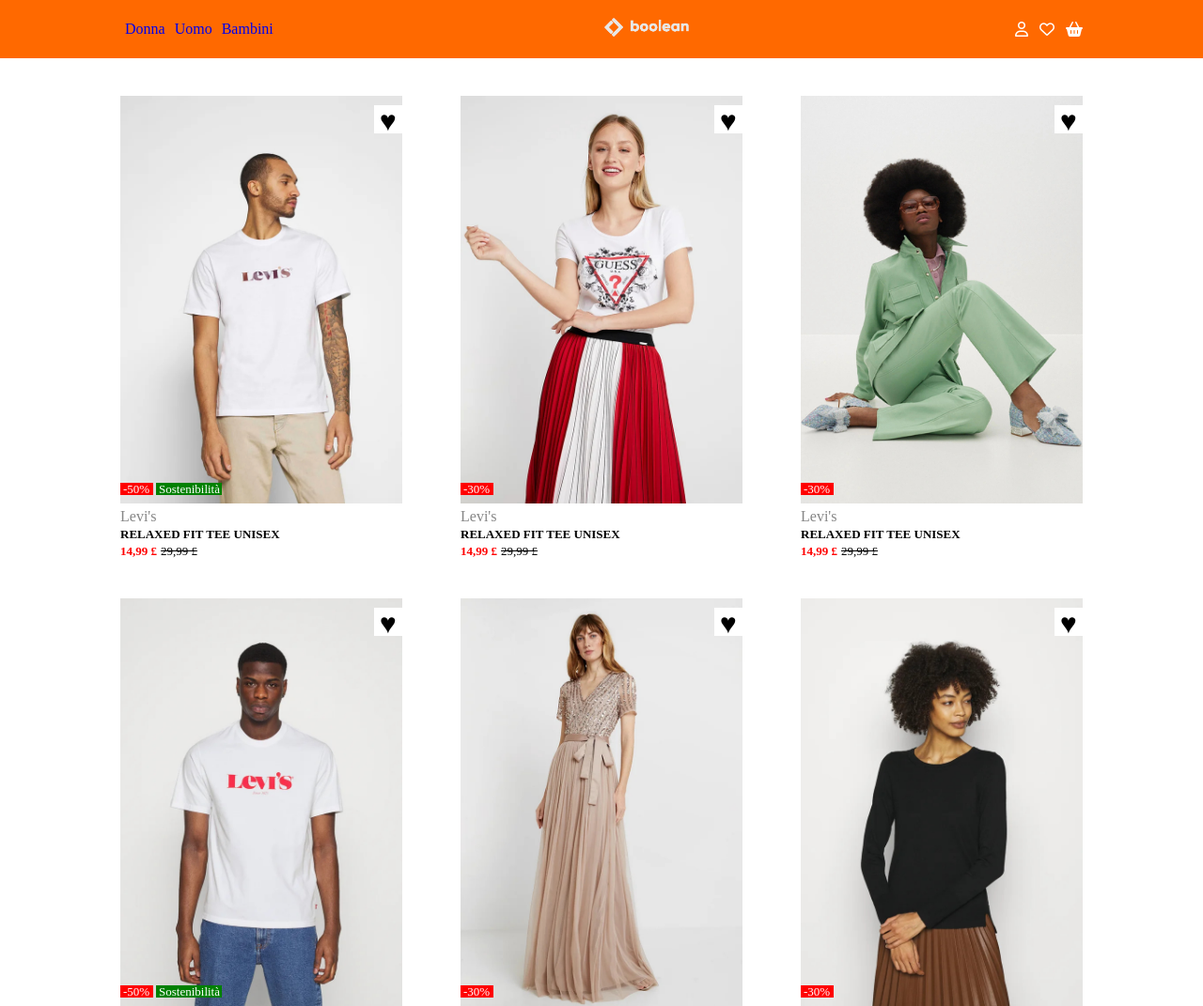
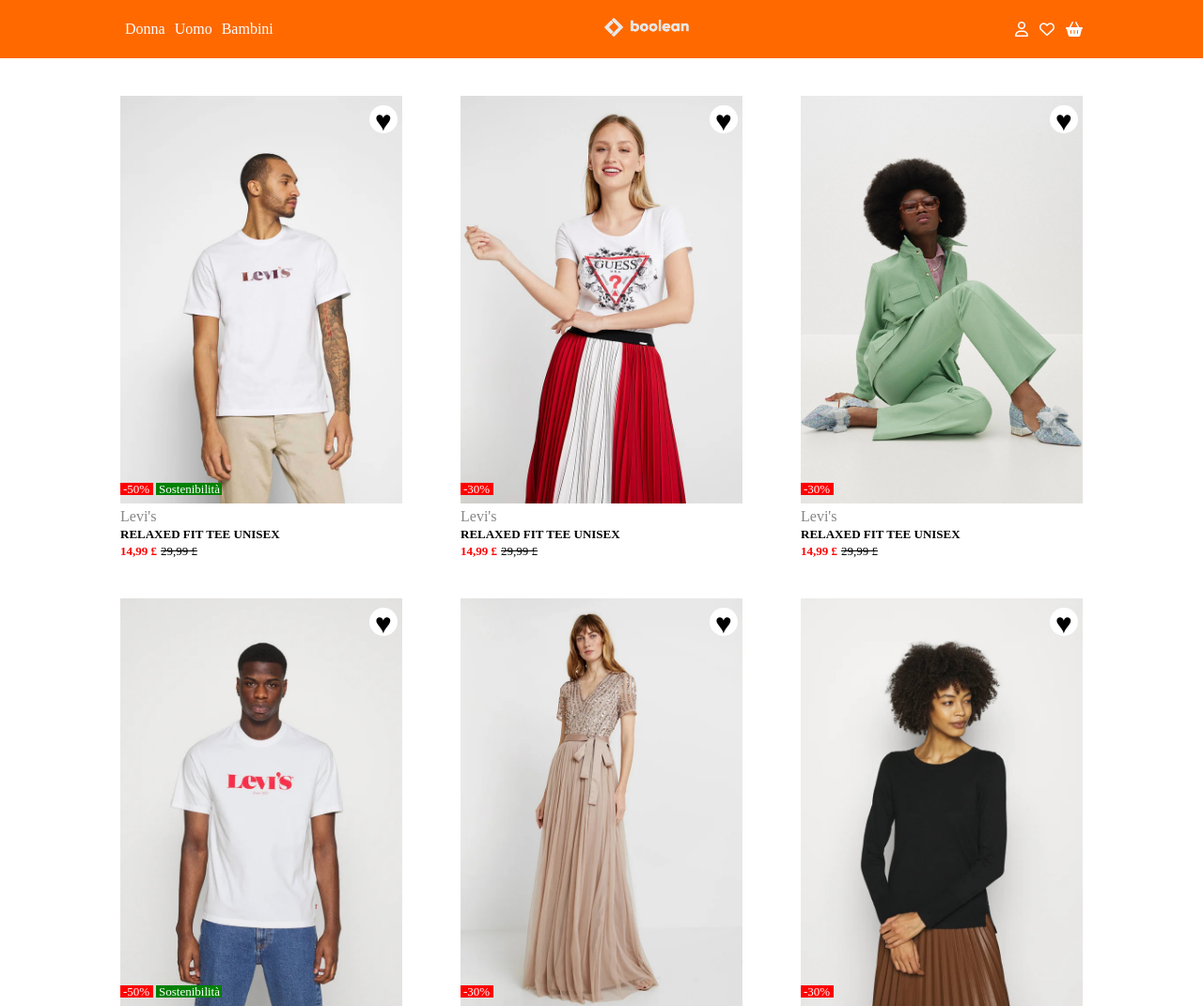
Before and after one commit to CristianoAltomonte/html-css-boolando, a plain HTML site: page index.html in a window 1280 px wide. Shown: the top 1071 px of the page at 94% size. Drawn offline with Linux system fonts and the light colour scheme.

Commit message:
migliorie

```diff
--- a/assets/css/style.css
+++ b/assets/css/style.css
@@ -26,6 +26,7 @@
 
 a:link {
     text-decoration: none;
+    color: white;
 }
 
 a:visited {
@@ -77,16 +78,21 @@
     width: 100%;
 }
 
+.icon{
+    cursor: pointer;
+}
+
 .card-heart{
     position: absolute;
     width: 30px;
     height: 30px;
     background-color: white;
-    right: 0;
+    right: 5px;
     top: 10px;
     font-size: 30px;
     text-align: center;
-
+    border-radius: 50%;
+    cursor: pointer;
 }
 
 .card-heart:hover{
--- a/index.html
+++ b/index.html
@@ -13,7 +13,7 @@
         <nav class="center flex-spacebetween">
             <div>
                 <!-- Menu -->
-                <ul class="flex">
+                <ul class="flex lista">
                     <li> <a href="#">Donna</a> </li>
                     <li> <a href="#">Uomo</a> </li>
                     <li> <a href="#">Bambini</a> </li>
```
